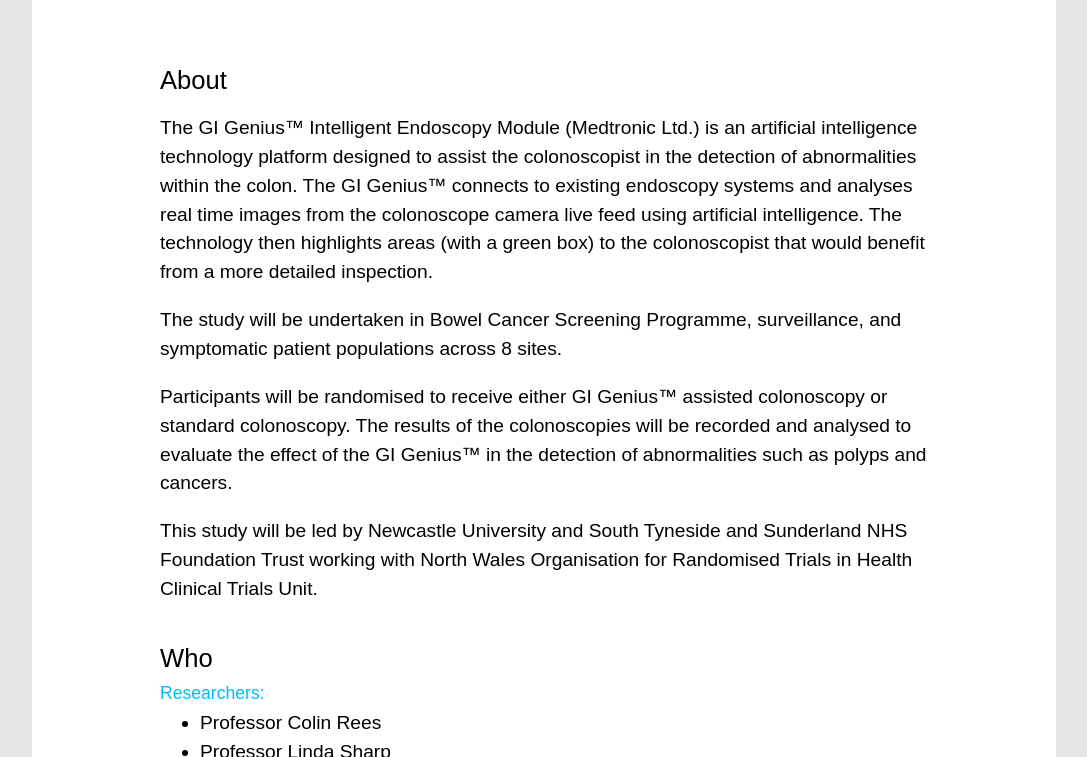
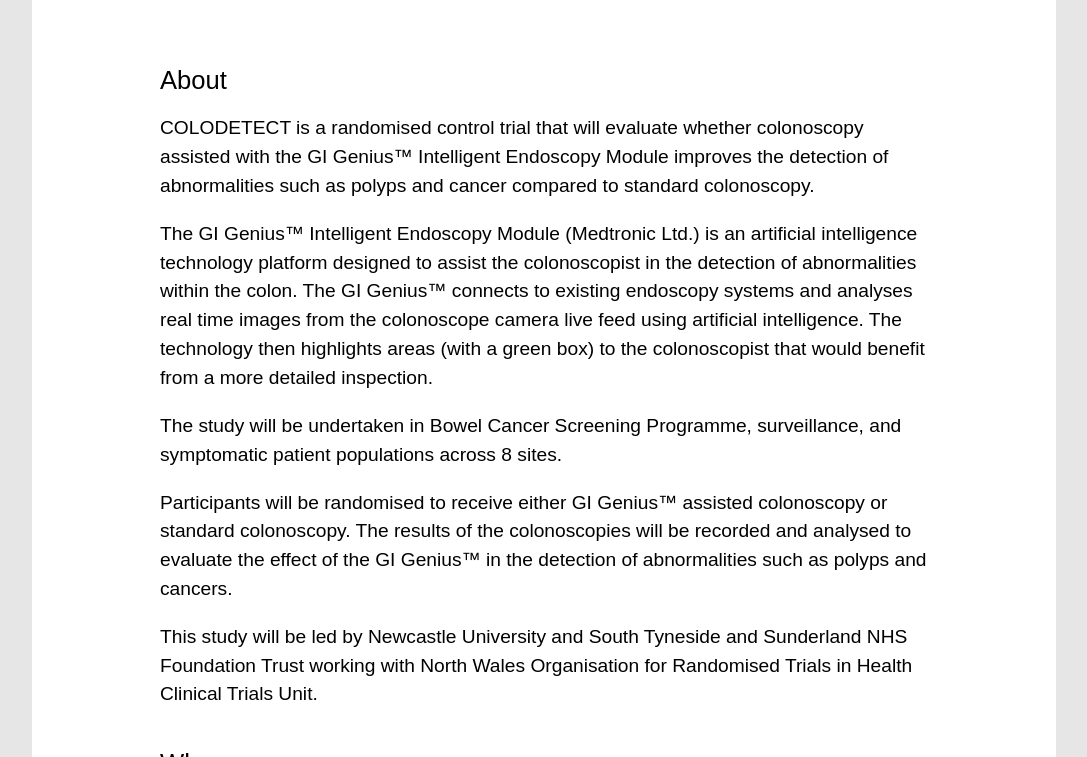
Before and after one commit to not-dalia/colo-speed-v2, a Jekyll site: the page built from _studies/colodetect.md, in a window 1280 px wide and 900 px high, scrolled down 403 px, cut to the strip 143-900 px from the top of the window. Shown: the whole strip, without its empty margins (96-1183 px from the left). Built offline with Jekyll 4.4.1, drawn with Linux system fonts in a browser that asks for light colours; some web fonts are replaced; comment, search, counter and statistics services are not loaded.

Commit message:
Update Study “colodetect”

```diff
--- a/_studies/colodetect.md
+++ b/_studies/colodetect.md
@@ -26,6 +26,8 @@
   improves the detection of abnormalities such as polyps and cancer compared to
   standard colonoscopy. "
 ---
+COLODETECT is a randomised control trial that will evaluate whether colonoscopy assisted with the GI Genius™ Intelligent Endoscopy Module improves the detection of abnormalities such as polyps and cancer compared to standard colonoscopy.
+
 The GI Genius™ Intelligent Endoscopy Module (Medtronic Ltd.) is an artificial intelligence technology platform designed to assist the colonoscopist in the detection of abnormalities within the colon. The GI Genius™ connects to existing endoscopy systems and analyses real time images from the colonoscope camera live feed using artificial intelligence. The technology then highlights areas (with a green box) to the colonoscopist that would benefit from a more detailed inspection.
 
 The study will be undertaken in Bowel Cancer Screening Programme, surveillance, and symptomatic patient populations across 8 sites.
```
